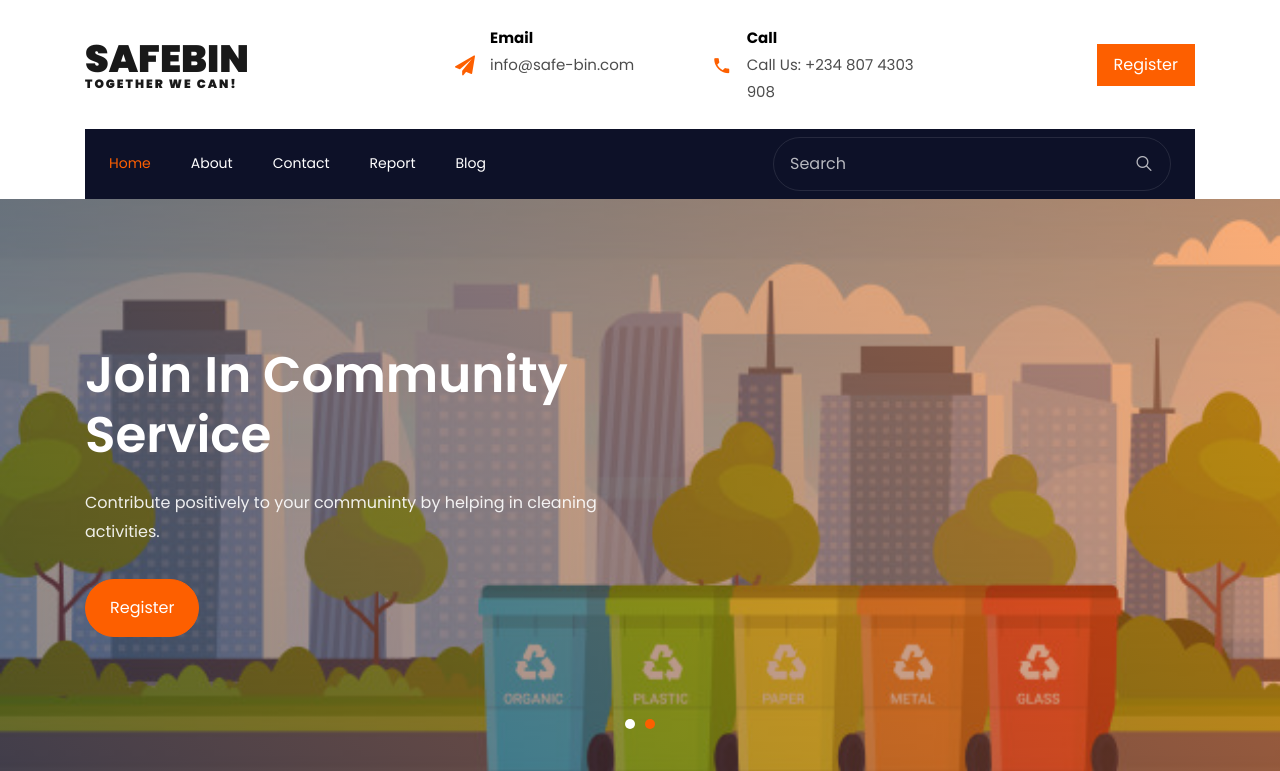
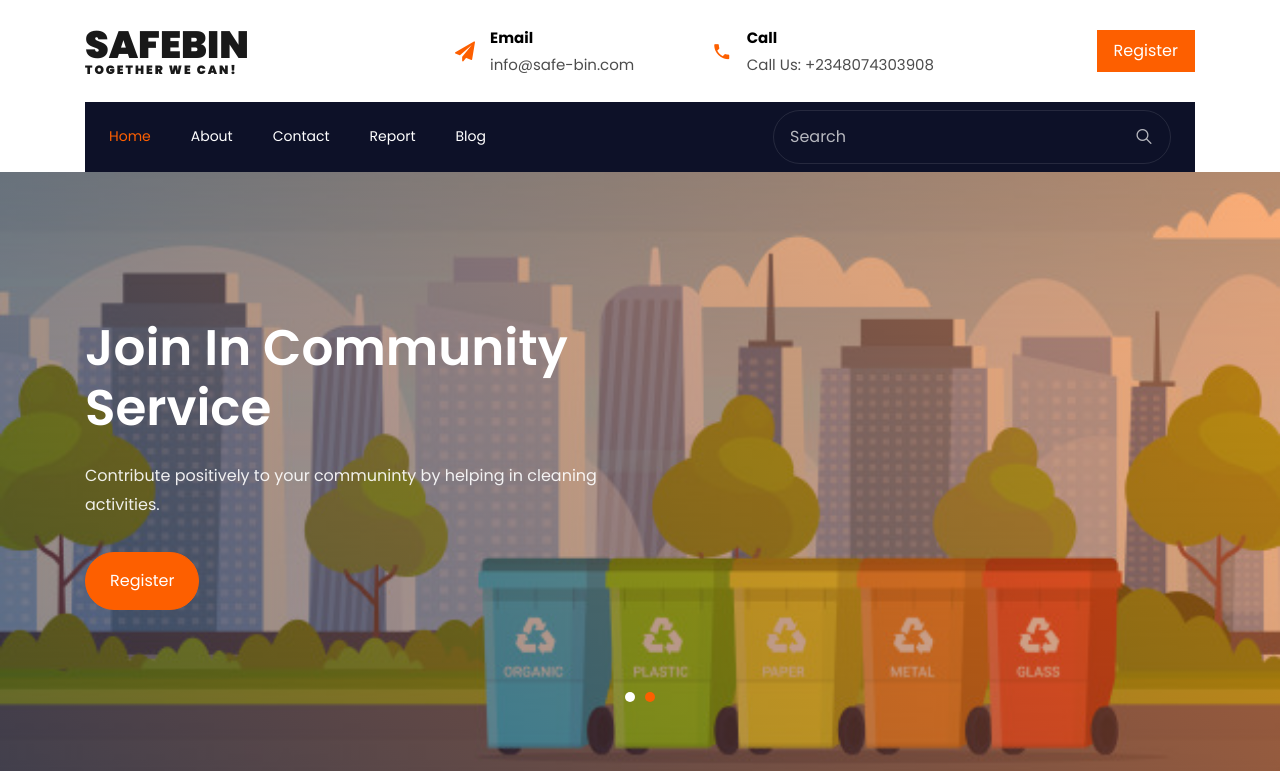
Before and after one commit to BuildForSDGCohort2/team-123-clean, a PHP site: page / in a window 1280 px wide. Shown: the top 771 px of the page. Run offline with PHP 8.4, Linux system fonts and the light colour scheme; some libraries are stand-ins or nearby versions; some web fonts are replaced.

Commit message:
Update phone number

```diff
--- a/index.php
+++ b/index.php
@@ -42,7 +42,7 @@
 					    	<div class="icon d-flex justify-content-center align-items-center"><span class="icon-phone2"></span></div>
 						    <div class="text">
 						    	<span>Call</span>
-						    	<span>Call Us: +234 807 4303 908</span>
+						    	<span>Call Us: +2348074303908</span>
 						    </div>
 					    </div>
 					    <div class="col-md topper d-flex align-items-center justify-content-end">
@@ -100,7 +100,7 @@
         <div class="container">
           <div class="row no-gutters slider-text align-items-center justify-content-start" data-scrollax-parent="true">
           <div class="col-md-6 ftco-animate">
-            <h1 class="mb-4">Helping communities to eradicate wastes and curb improper waste disposal</h1>
+            <h1 class="mb-4">Helping communities eradicate wastes and curb improper waste disposal</h1>
             <p>Wastes don't just cause unhealthy environment, they bring ill-health and causes several diseases and distastes.</p>
             <p><a href="#" class="btn btn-primary px-4 py-3 mt-3">Report Now</a></p>
           </div>
@@ -502,7 +502,7 @@
             	<div class="block-23 mb-3">
 	              <ul>
 	                <li><span class="icon icon-map-marker"></span><span class="text">Some Where in Africa</span></li>
-	                <li><a href="#"><span class="icon icon-phone"></span><span class="text">+2 392 3929 210</span></a></li>
+	                <li><a href="#"><span class="icon icon-phone"></span><span class="text">+2348074303908</span></a></li>
 	                <li><a href="#"><span class="icon icon-envelope"></span><span class="text">info@safe-bin.com</span></a></li>
 	              </ul>
 	            </div>
```
